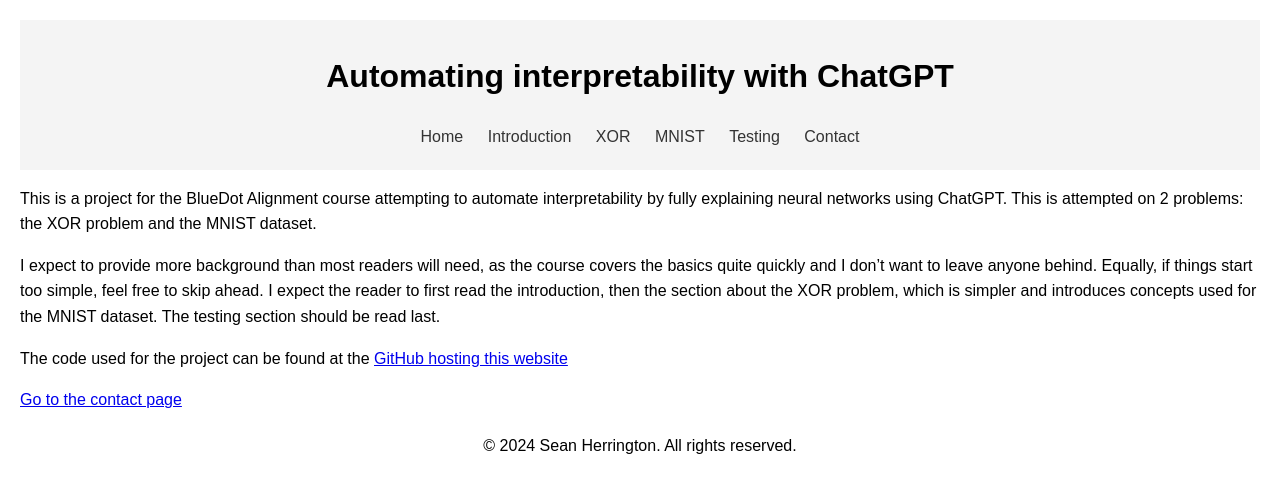
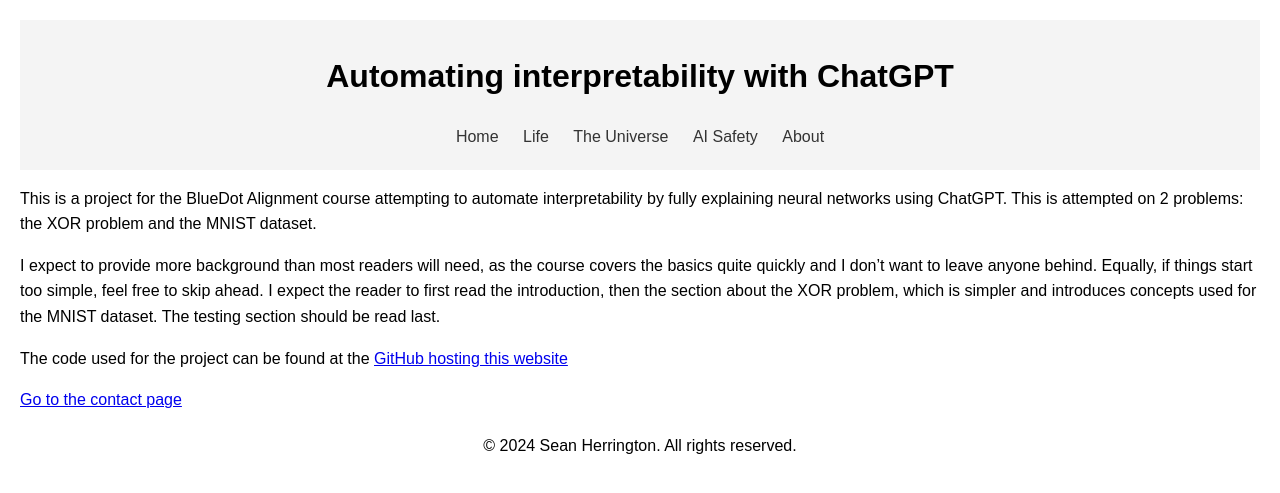
Before and after one commit to Arkleseisure/Arkleseisure.github.io, a Jekyll site: the page built from index.md, in a window 1280 px wide. Shown: the top 493 px of the page. Built offline with Jekyll 4.4.1, drawn with Linux system fonts in a browser that asks for light colours.

Commit message:
Update default.html

```diff
--- a/_layouts/default.html
+++ b/_layouts/default.html
@@ -54,12 +54,11 @@
 <header>
     <h1>{{ site.title }}</h1>
     <nav>
-        <a href="{{ '/pages' | relative_url }}">Home</a>
-        <a href="{{ '/pages/intro.html' | relative_url }}">Introduction</a>
-        <a href="{{ '/pages/xor.html' | relative_url }}">XOR</a>
-        <a href="{{ '/pages/mnist.html' | relative_url }}">MNIST</a>
-        <a href="{{ '/pages/testing.html' | relative_url }}">Testing</a>
-        <a href="{{ '/pages/contact.html' | relative_url }}">Contact</a>
+        <a href="{{ '/' | relative_url }}">Home</a>
+        <a href="{{ '/life' | relative_url }}">Life</a>
+        <a href="{{ '/universe' | relative_url }}">The Universe</a>
+        <a href="{{ '/safety' | relative_url }}">AI Safety</a>
+        <a href="{{ '/about' | relative_url }}">About</a>
     </nav>
 </header>
 
```
